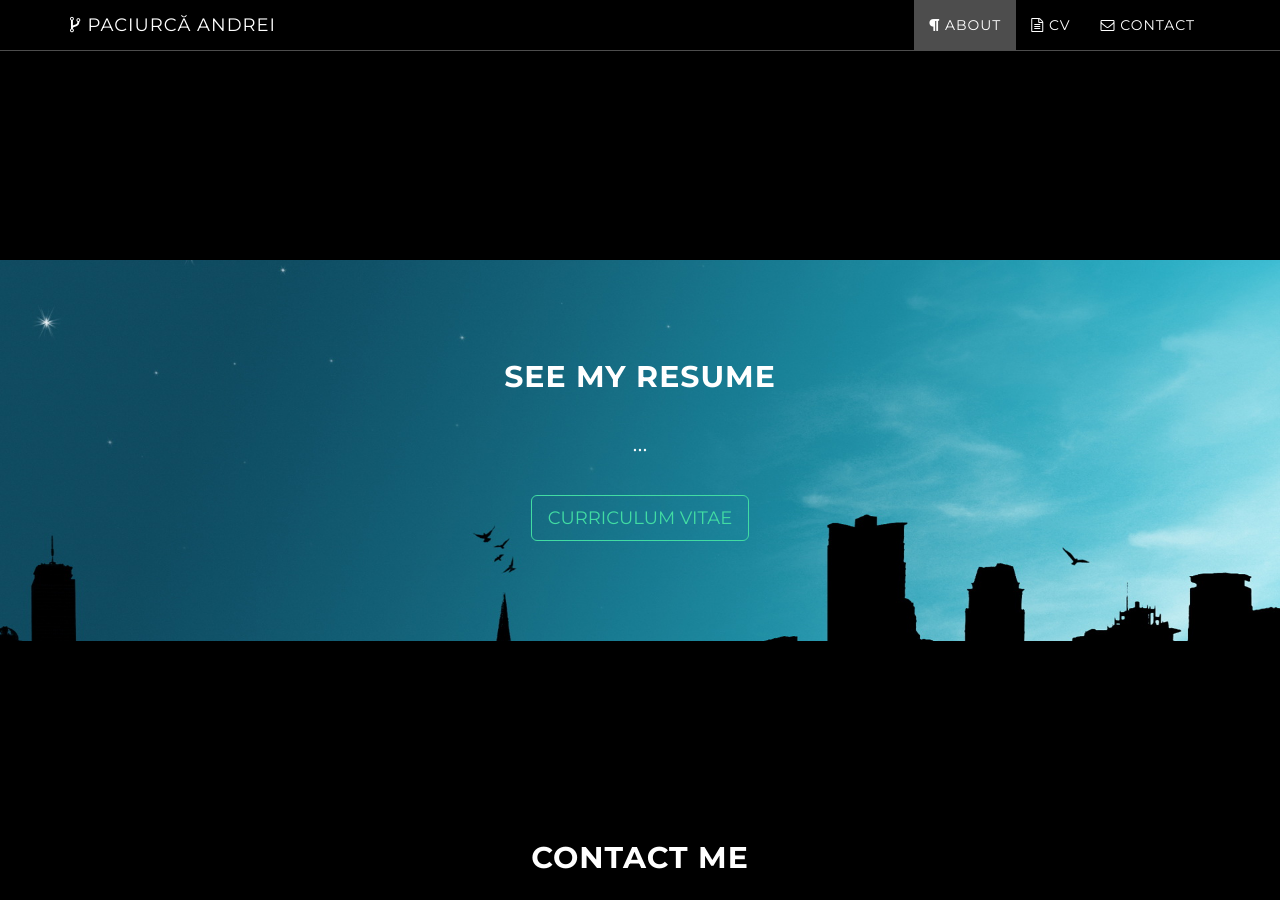
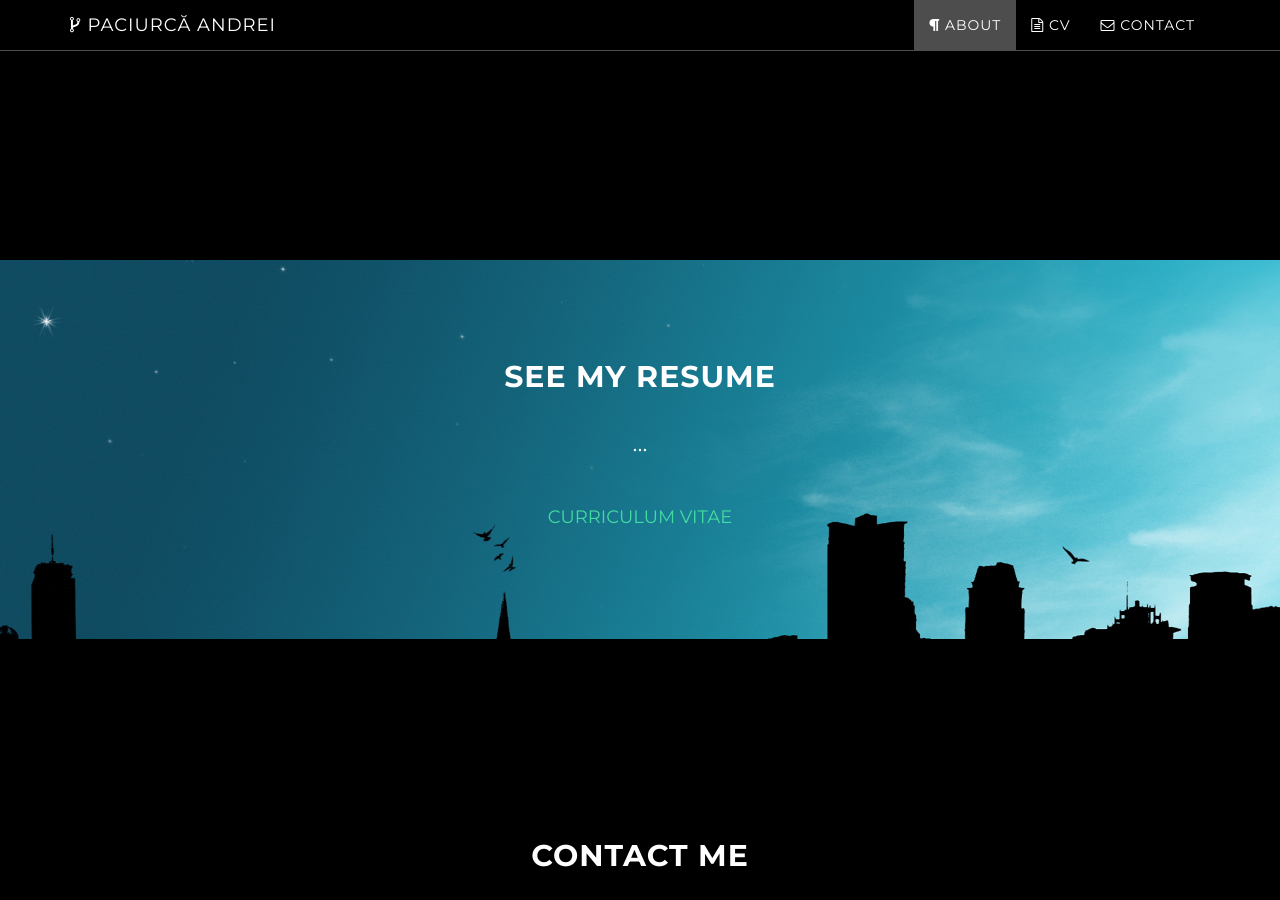
Before and after one commit to andreipaciurca/andreipaciurca.github.io, a Jekyll site: the page built from index.html, in a window 1280 px wide and 900 px high, scrolled down 1440 px. Built offline with Jekyll 4.4.1, drawn with Linux system fonts in a browser that asks for light colours.

Commit message:
Update grayscale.css

```diff
--- a/_includes/css/grayscale.css
+++ b/_includes/css/grayscale.css
@@ -295,14 +295,14 @@ a:focus {
 }
 
 .btn-default {
-    border: 1px solid {{ site.color.links }};
+    border: 0px solid {{ site.color.links }};
     color: {{ site.color.links }};
     background-color: transparent;
 }
 
 .btn-default:hover,
 .btn-default:focus {
-    border: 1px solid {{ site.color.links }};
+    border: 0px solid {{ site.color.links }};
     outline: 0;
     color: {{ site.color.primary-dark }};
     background-color: {{ site.color.links }};
```
